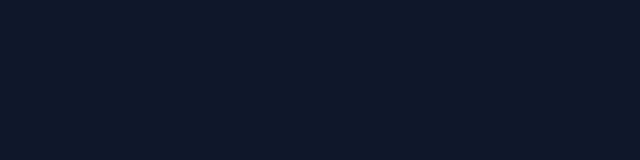
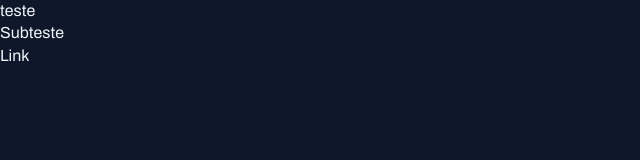
Before and after one commit to MastrangeloReino/Projeto-portal-de-noticias, a plain HTML site: page index.html in a window 1280 px wide. Shown: the whole page, without its empty margins (0-640 px from the left). Drawn offline with Linux system fonts and the light colour scheme; a web font is replaced by a local one.

Commit message:
Aplicando fontes no projeto

```diff
--- a/index.html
+++ b/index.html
@@ -1,12 +1,20 @@
 <!DOCTYPE html>
 <html lang="pt-br">
 <head>
+
+    <link rel="preconnect" href="https://fonts.googleapis.com">
+<link rel="preconnect" href="https://fonts.gstatic.com" crossorigin>
+
     <meta charset="UTF-8">
     <meta name="viewport" content="width=device-width, initial-scale=1.0">
-    <title>Document</title>
+    <title>Portal de Notícias</title>
     <link rel="stylesheet" href="styles/index.css">
+    <link href="https://fonts.googleapis.com/css2?family=Alice&family=Archivo:ital,wght@0,100..900;1,100..900&family=Open+Sans:ital,wght@0,300..800;1,300..800&family=Poppins:ital,wght@0,100;0,200;0,300;0,400;0,500;0,600;0,700;0,800;0,900;1,100;1,200;1,300;1,400;1,500;1,600;1,700;1,800;1,900&family=Roboto:ital,wght@0,100;0,300;0,400;0,500;0,700;0,900;1,100;1,300;1,400;1,500;1,700;1,900&display=swap" rel="stylesheet">
+
 </head>
 <body>
-
+    <h1>teste</h1>
+    <h2>Subteste</h2>
+    <a href="#">Link</a>
 </body>
 </html>
--- a/styles/global.css
+++ b/styles/global.css
@@ -14,10 +14,32 @@
      /*Texto*/
     --text-color-primary: #F1F5F9;
     --text-color-secondary: #CBD5E1;
+     /*Fontes*/
+     --font-family: 'Archivo', sans-serif;
+     --h1: 800 24px/135% var(--font-family);
+     --h2: 800 16px/140% var(--font-family);
+     --h3: 800 14px/140% var(--font-family);
+     --text-span: 600 14px/145% var(--font-family);
+     --text: 400 16px/140% var(--font-family);
+     --text-sm: 400 14px/160% var(--font-family);
+
 }
 
 body{
+    font: var(--text);
     color:var(--text-color-primary);
     background-color: var(--bg-color);
+}
 
+a{
+    text-decoration: none;
+    color: inherit;
 }
+
+a:hover{
+    color: var(--brand-color-light);
+}
+
+h1,h2,h3{
+    font: inherit;
+}
```
